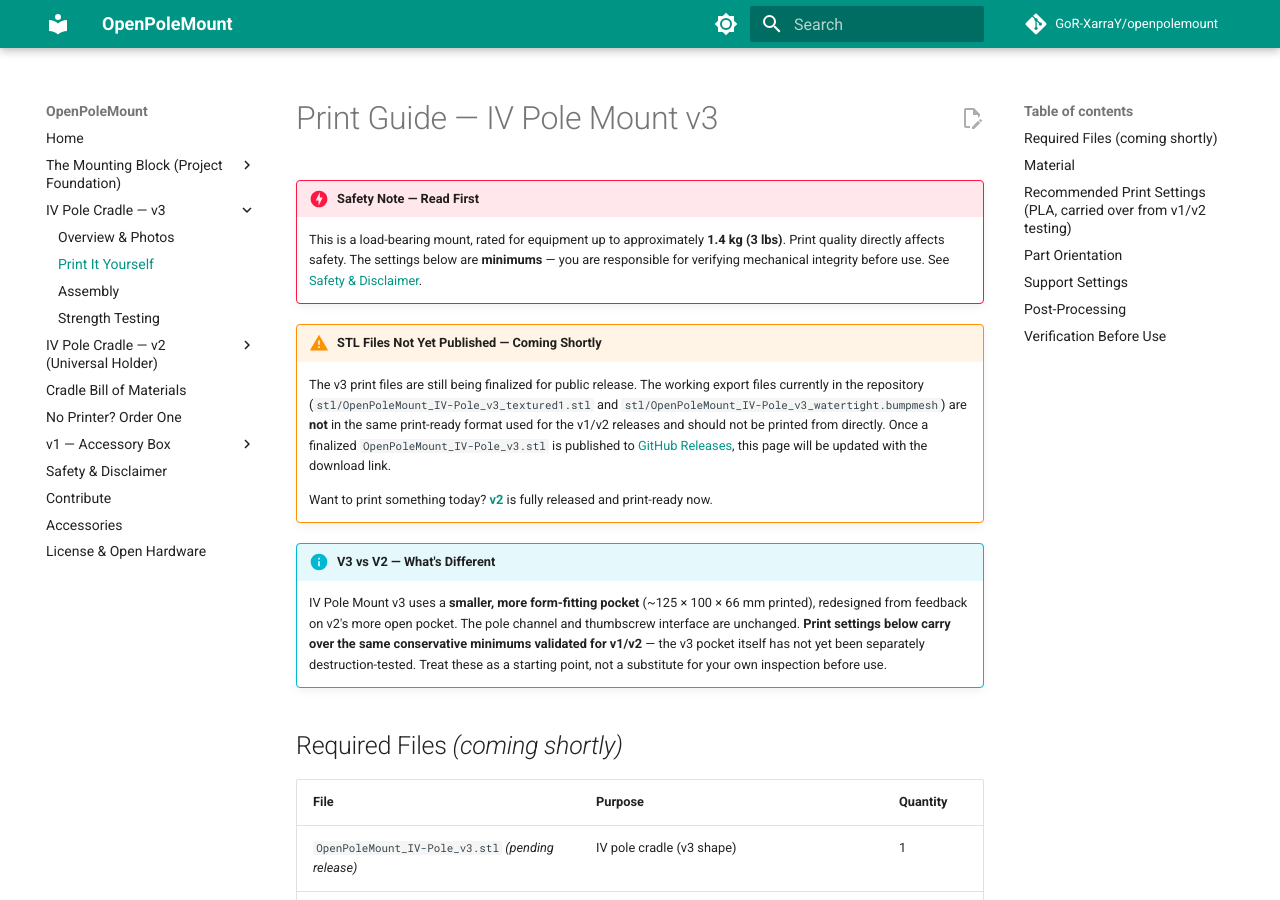
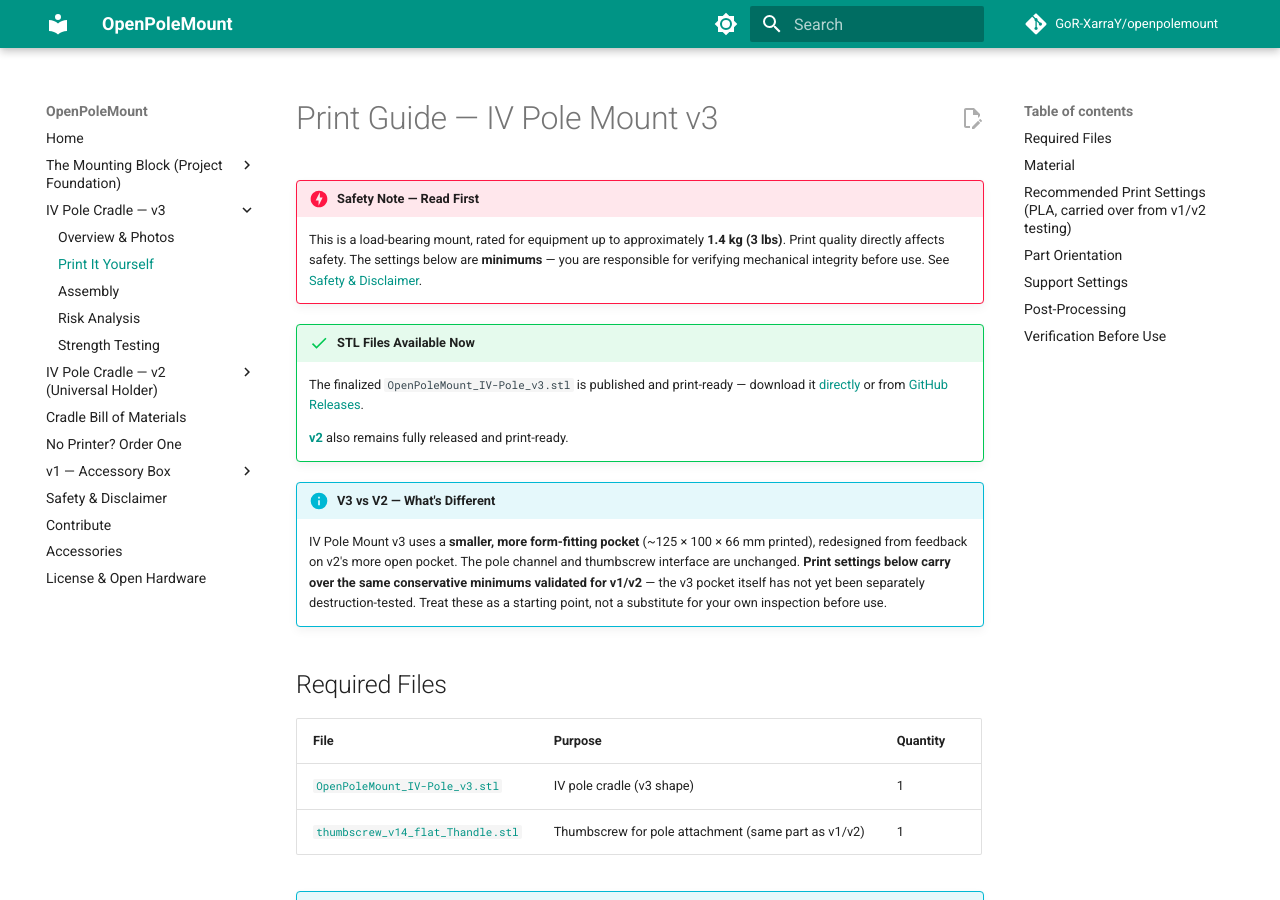
Before and after one commit to GoR-XarraY/openpolemount, an MkDocs documentation site: the page built from docs/iv-pole-v3/print-settings.md, in a window 1280 px wide and 900 px high. Built offline with MkDocs 1.6.1 and Material for MkDocs 9.7.7, drawn with Linux system fonts in a browser that asks for light colours; comment, search, counter and statistics services are not loaded.

Commit message:
feat: publish v3 STL; add per-cradle risk analysis pages
- Publish the release-ready v3 cradle STL (stl/OpenPoleMount_IV-Pole_v3.stl,
  clean 632 KB mesh) and update all docs/README that said the v3 files were
  pending — v3 is now downloadable.
- Split risk analysis into per-cradle pages (v3, v2, v1 accessory box), each
  covering version-specific hazards and referencing the shared mounting-block
  risk analysis for the load-bearing clamp. Gives each OSHWA cradle application
  its own Risk Assessment URL.
- Nav updated for the three new risk pages.

Co-Authored-By: Claude Opus 4.8 (1M context) <noreply@anthropic.com>

```diff
--- a/docs/iv-pole-v3/print-settings.md
+++ b/docs/iv-pole-v3/print-settings.md
@@ -6,17 +6,12 @@
     The settings below are **minimums** — you are responsible for verifying
     mechanical integrity before use. See [Safety & Disclaimer](../safety.md).
 
-!!! warning "STL Files Not Yet Published — Coming Shortly"
-    The v3 print files are still being finalized for public release. The working
-    export files currently in the repository (`stl/OpenPoleMount_IV-Pole_v3_textured1.stl`
-    and `stl/OpenPoleMount_IV-Pole_v3_watertight.bumpmesh`) are **not** in the same
-    print-ready format used for the v1/v2 releases and should not be printed from
-    directly. Once a finalized `OpenPoleMount_IV-Pole_v3.stl` is published to
-    [GitHub Releases](https://github.com/GoR-XarraY/openpolemount/releases/latest),
-    this page will be updated with the download link.
+!!! success "STL Files Available Now"
+    The finalized `OpenPoleMount_IV-Pole_v3.stl` is published and print-ready — download it
+    [directly](https://github.com/GoR-XarraY/openpolemount/raw/main/stl/OpenPoleMount_IV-Pole_v3.stl)
+    or from [GitHub Releases](https://github.com/GoR-XarraY/openpolemount/releases/latest).
 
-    Want to print something today? [**v2**](../iv-pole-v2/print-settings.md) is
-    fully released and print-ready now.
+    [**v2**](../iv-pole-v2/print-settings.md) also remains fully released and print-ready.
 
 !!! info "V3 vs V2 — What's Different"
     IV Pole Mount v3 uses a **smaller, more form-fitting pocket** (~125 × 100 × 66 mm
@@ -26,12 +21,12 @@
     itself has not yet been separately destruction-tested. Treat these as a starting
     point, not a substitute for your own inspection before use.
 
-## Required Files *(coming shortly)*
+## Required Files
 
 | File | Purpose | Quantity |
 |---|---|---|
-| `OpenPoleMount_IV-Pole_v3.stl` *(pending release)* | IV pole cradle (v3 shape) | 1 |
-| `thumbscrew_v14_flat_Thandle.stl` | Thumbscrew for pole attachment (same part as v1/v2) | 1 |
+| [`OpenPoleMount_IV-Pole_v3.stl`](https://github.com/GoR-XarraY/openpolemount/raw/main/stl/OpenPoleMount_IV-Pole_v3.stl) | IV pole cradle (v3 shape) | 1 |
+| [`thumbscrew_v14_flat_Thandle.stl`](https://github.com/GoR-XarraY/openpolemount/raw/main/stl/thumbscrew_v14_flat_Thandle.stl) | Thumbscrew for pole attachment (same part as v1/v2) | 1 |
 
 !!! info "Testing Status — Pending"
     The [destruction testing](../testing.md) on file was performed on the v1/v2
--- a/mkdocs.yml
+++ b/mkdocs.yml
@@ -39,16 +39,19 @@ nav:
     - Overview & Photos: iv-pole-v3/index.md
     - Print It Yourself: iv-pole-v3/print-settings.md
     - Assembly: iv-pole-v3/assembly.md
+    - Risk Analysis: iv-pole-v3/risk-analysis.md
     - Strength Testing: testing.md
   - IV Pole Cradle — v2 (Universal Holder):
     - Overview & Photos: iv-pole-v2/index.md
     - Print It Yourself: iv-pole-v2/print-settings.md
     - Assembly: iv-pole-v2/assembly.md
+    - Risk Analysis: iv-pole-v2/risk-analysis.md
   - Cradle Bill of Materials: cradle-bom.md
   - No Printer? Order One: order.md
   - v1 — Accessory Box:
     - About v1: print-settings.md
     - v1 Assembly: assembly.md
+    - Risk Analysis: v1-risk-analysis.md
   - Safety & Disclaimer: safety.md
   - Contribute: contributing.md
   - Accessories: accessories/index.md
```
Also changed, not shown: README.md (+5 -4 lines), docs/cradle-bom.md (+1 -1 lines), docs/index.md (+2 -2 lines), docs/iv-pole-v2/risk-analysis.md (added, +57 -0 lines), docs/iv-pole-v3/assembly.md (+1 -1 lines), docs/iv-pole-v3/index.md (+4 -6 lines), docs/iv-pole-v3/risk-analysis.md (added, +58 -0 lines), docs/v1-risk-analysis.md (added, +57 -0 lines), 1 other file.
